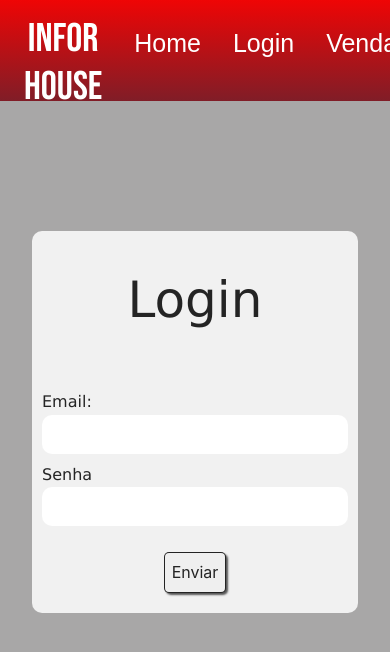
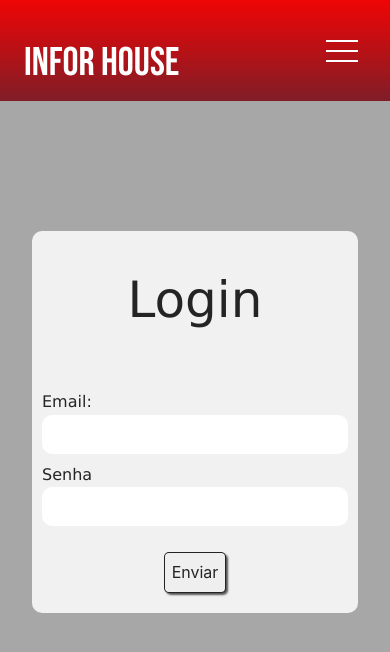
Before and after one commit to IuryMT/EstagioInforHouse, a React (Create React App) app: page /login in a window 390 px wide. Shown: the top 652 px of the page. Built offline with nearby package versions, Linux system fonts and the light colour scheme.

Commit message:
alterações

```diff
--- a/src/App.js
+++ b/src/App.js
@@ -7,11 +7,44 @@ import { Routes, Route, Link } from 'react-router-dom';
 import { Home } from './pages/Home/index.js';
 import { Login } from './pages/Login/index.js';
 import { Main } from './components/Main.js';
+// import { Evento } from './components/Evento.js';
 
 
 
 // import { BrowserRouter as Router, Route, Routes} from 'react-router-dom'
 function App() {
+
+  // function MobileNavbar() {
+
+  //   Constructor(mobileMenu, navList, navLinks){
+  //     super(mobileMenu, navList, navLinks);
+  //     this.mobileMenu = document.querySelector(mobileMenu);
+  //     this.navList = document.querySelector(navList);
+  //     this.navLinks = document.querySelectorAll(navLinks);
+  //     this.activeClass = "active";
+  //   };
+
+  //   function addClickEvent(){
+  //     this.mobileMenu.addEventListener("click", () => {console.log("iury aqui")});
+  //   }
+
+  //   function init() {
+  //     if(this.mobileMenu) {
+  //       this.addClickEvent();
+  //     }
+  //     return this;
+  //   }
+
+  // }
+
+  // const mobileNavbar = new MobileNavbar(
+  //   ".mobile-menu",
+  //   ".navList",
+  //   ".navList li",
+  // );
+
+  // mobileNavbar.init();
+
   return (
     <div className="App">
       <header className='header'>
@@ -19,6 +52,11 @@ function App() {
           <nav className='nav'>
             {/* <img className='img' src={logo192} alt="not found"/> */}
             <h1 className='logo'>Infor House</h1>
+            <div className='mobile-menu'>
+              <div className='line-1'></div>
+              <div className='line-2'></div>
+              <div className='line-3'></div>
+            </div>
             <ul className='navList'>
               <li>
                 <Link to="/">Home</Link>
--- a/src/components/css/Header.scss
+++ b/src/components/css/Header.scss
@@ -1,7 +1,6 @@
 @import url('https://fonts.googleapis.com/css2?family=Bebas+Neue&display=swap');
 
 /* @import '~antd/dist/antd.css'; */
-
 *{
     padding: 0;
     margin: 0;
@@ -22,9 +21,9 @@
 }
 
 
-// ::-webkit-scrollbar-track{
-//     background: rgb(155, 200, 255);
-// }
+::-webkit-scrollbar-track{
+    background: transparent;
+}
 
 ::-webkit-scrollbar-thumb{
     background: rgba(55, 100, 155);
@@ -114,6 +113,41 @@ color: white;
     font-family: "Bebas Neue",Arial,Helvetica,sans-serif;
 }
 
-@media (max-width: 600px) {
+.mobile-menu{
+    cursor: pointer;
+    display: none;
+}
 
+.mobile-menu div{
+    background-color: #fff;
+    width: 32px;
+    height: 2px;
+    margin: 8px;
 }
+
+@media (max-width: 999px) {
+.navList{
+    position: absolute;
+    top: 12vh;
+    right: 0;
+    width: 50vw;
+    height: 88vh;
+    background-image: linear-gradient(#ef0505,#801d27);
+    flex-direction: column;
+    align-items: center;
+    justify-content: space-around;
+    transform: translateX(100%);
+}
+
+.navList li{
+    opacity: 0;
+}
+
+.mobile-menu{
+    display: block;
+}
+}
+
+.navList.active {
+    transform: translateX(0);
+}
--- a/src/components/css/Section1.scss
+++ b/src/components/css/Section1.scss
@@ -5,7 +5,7 @@
 
 .imagem {
     width: 26vw;
-    margin: 0 auto;
+    margin: 0 10px;
     position: relative;
     object-fit: cover;
     z-index: 99;
@@ -17,9 +17,10 @@
     height: 350px;
     margin: 50px 0 0 0;
     display: flex;
-    overflow-x: scroll;
+    overflow-x: auto;
     overflow-y: hidden;
     position: relative;
+    scroll-snap-type: x mandatory;
 }
 
 .englobar{
@@ -54,10 +55,10 @@
 }
 
 .carousel-master .card {
-    margin: 0 10px;
     width: 100%;
     height: 100%;
     position: relative;
+    scroll-snap-align: start;
 }
 
 .carousel-master .card img {
```
Also changed, not shown: src/components/Evento.js (+43 -14 lines).
